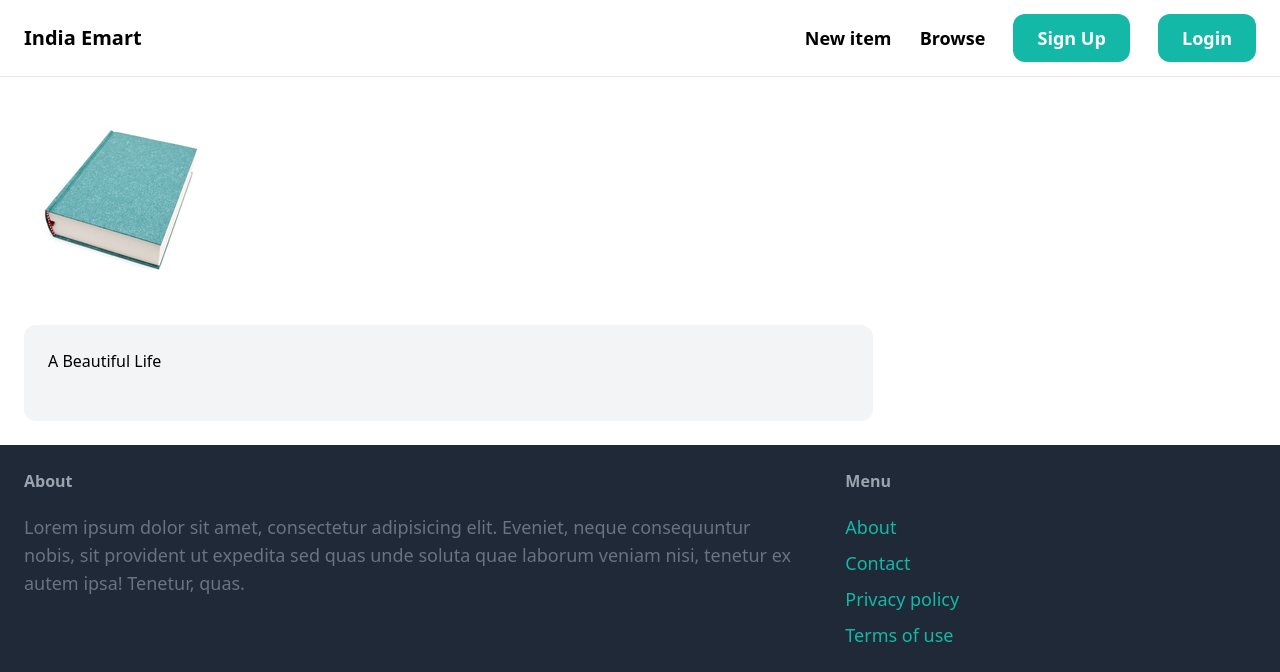
After one commit to rohit250799/india_Emart, a Django app: page /items/1 in a window 1280 px wide. The commit adds this page. Shown: the top 672 px of the page. Run offline with Django 5.2, Linux system fonts and the light colour scheme; data comes from the database, SQL or seed files in the repository; some libraries are stand-ins or nearby versions.

Commit message:
Creating a Details page that makes it possible to view the details of any item in the application. The modifications include: 1. In views.py file of the item directory, creating a details method with request and pk as the parameters which returns the rendered detail.html page. 2. The details.html file created extends the base.html file and will be used for showing the associated details of the selected item. This file will be imported in the urls.py file. 3. Creating a separate urls.py file inside the item directory and inside that file, importing the path and all the views needed. This urls.py file is to be imported in the main urls.py file located in the india_Emart directory. Then, navigating to the index.html file and activating the link. 4. To also show the item information alongside the item image, starting a new div in the detail.html file and displaying the item.name for now.

```diff
--- a/india_Emart/core/templates/core/index.html
+++ b/india_Emart/core/templates/core/index.html
@@ -8,7 +8,7 @@
         <div class="grid grid-cols-3 gap-3">
             {% for item in items %}
                 <div class="">
-                    <a href="#">
+                    <a href="{% url 'item:detail' item.id %}">
                         <div>
                             <img src="{{item.image.url}}" class="rounded-t-xl" alt="">
                         </div>
--- a/india_Emart/india_Emart/urls.py
+++ b/india_Emart/india_Emart/urls.py
@@ -15,14 +15,17 @@ Including another URLconf
     2. Add a URL to urlpatterns:  path('blog/', include('blog.urls'))
 """
 from django.contrib import admin
-from django.urls import path
+from django.urls import path, include
 from django.conf import settings
 from django.conf.urls.static import static
 
 from core.views import index, contact
 
+
+
 urlpatterns = [
     path('', index, name='index'),
+    path('items/', include('item.urls')),
     path('contact/', contact, name='contact'),
     path('admin/', admin.site.urls),
 ] + static(settings.MEDIA_URL, document_root = settings.MEDIA_ROOT)
--- /dev/null
+++ b/india_Emart/item/templates/item/detail.html
@@ -0,0 +1,15 @@
+{% extends 'core/base.html' %}
+
+{% block title %}{{ item.name }}{% endblock %}
+
+{% block content %}
+<div class="grid grid-col-5 gap-6">
+    <div class="col-span-3">
+        <img src="{{ item.image.url }}" class="rounded-xl">
+    </div>
+
+    <div class="col-span-2 p-6 bg-gray-100 rounded-xl">
+        <h1 class="mb-6 text-3-xl">{{ item.name }}</h1>
+    </div>
+</div>
+{% endblock %}
--- /dev/null
+++ b/india_Emart/item/urls.py
@@ -0,0 +1,9 @@
+from django.urls import path
+
+from . import views
+
+app_name = 'item' #acts as a namespace for this application
+
+urlpatterns = [
+    path('<int:pk>', views.detail, name='detail'), #expects an int (pk) which has to be same and the ph has to be same as the one in views.py
+]
--- a/india_Emart/item/views.py
+++ b/india_Emart/item/views.py
@@ -1,3 +1,10 @@
-from django.shortcuts import render
+from django.shortcuts import render, get_object_or_404
+
+from .models import Item
 
 # Create your views here.
+def detail(request, pk):
+    item = get_object_or_404(Item, pk = pk)
+    return render(request, 'item/detail.html', {
+        'item': item
+    })
```
